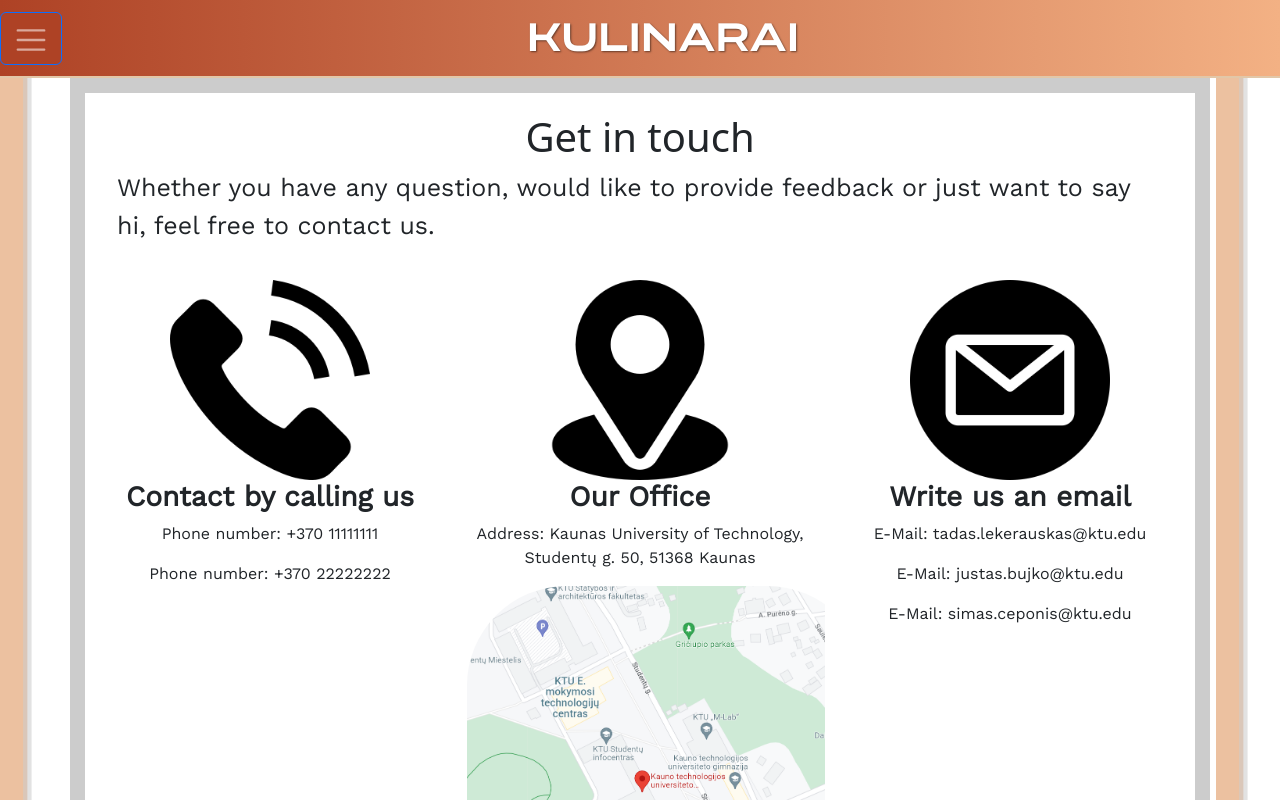
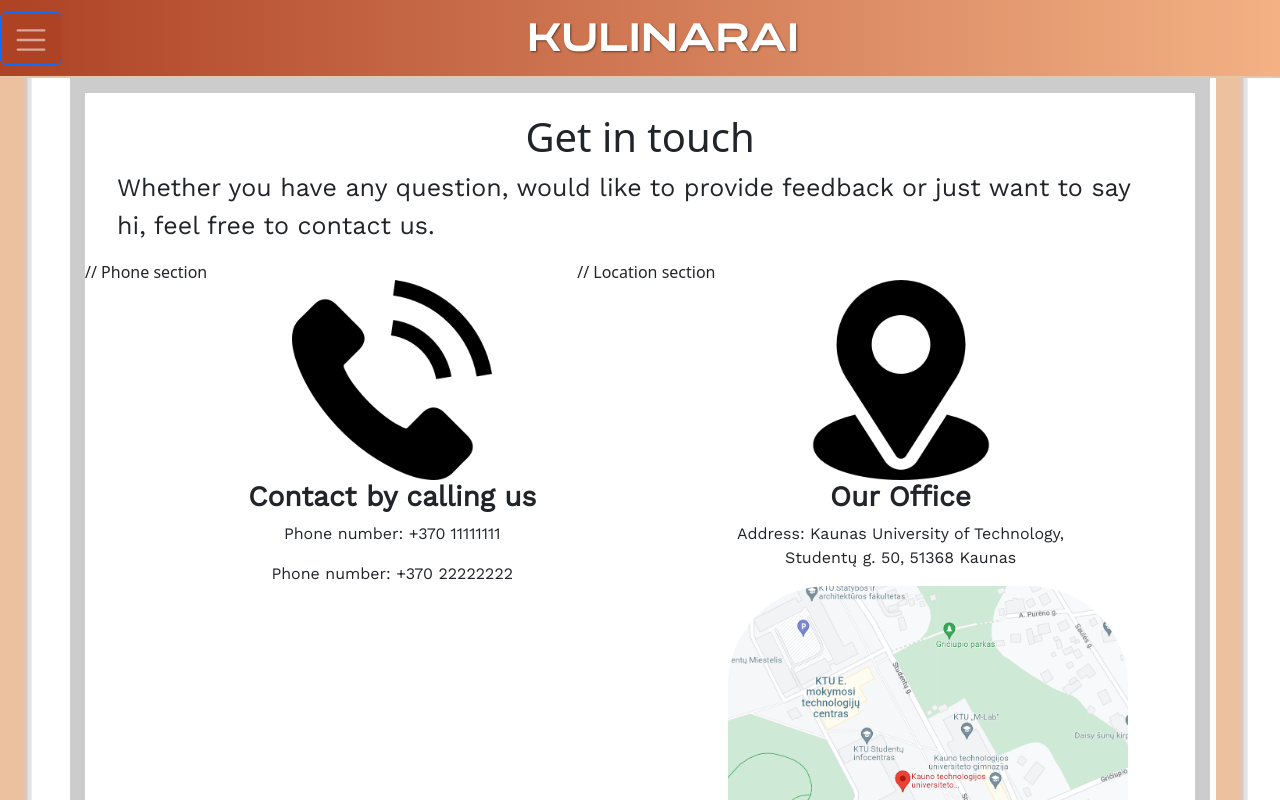
Before and after one commit to SimonCep/FoodMenu, a React (Create React App) app in the folder kulinarai/: page /ContactUs in a window 1280 px wide. Shown: the top 800 px of the page. Built offline with nearby package versions, Linux system fonts and the light colour scheme; a web font is replaced by a local one.

Commit message:
Fixed some issues, more detailed code is available

```diff
--- a/kulinarai/src/components/ContactUs/contactUs.css
+++ b/kulinarai/src/components/ContactUs/contactUs.css
@@ -21,7 +21,7 @@
     font-family: 'Alkatra', cursive;
     font-family: 'Work Sans', sans-serif;
 }
-
+/* Icon parameters */
 .contact-pic {
     width: 200px;
     height: 200px;
@@ -36,12 +36,13 @@
     object-position: center;
     border-radius: 25%;
 }
+/* Containers backround */
 .contactUs {
     background-color: #fff;
     padding: 20px;
     border: 15px solid #ccc;
   }
-
+/* Section backround */
 .contact {
     background-color: #fff;
     padding: 20px;
--- a/kulinarai/src/components/ContactUs/contactUs.js
+++ b/kulinarai/src/components/ContactUs/contactUs.js
@@ -10,18 +10,21 @@ function ContactUs() {
         Whether you have any question, would like to provide feedback or just want to say hi, feel free to contact us.
       </p>
       <Row>
+        // Phone section
         <Col className='contact' md={4}>
           <Image className='contact-pic' src={require('../../images/call.png')} />
           <h3 className='contact-name'>Contact by calling us</h3>
           <p>Phone number: +370 11111111</p>
           <p>Phone number: +370 22222222</p>
         </Col>
+        // Location section
         <Col className='contact' md={4}>
           <Image className='contact-pic' src={require('../../images/location.png')} />
           <h3 className='contact-name'>Our Office</h3>
           <p>Address: Kaunas University of Technology, Studentų g. 50, 51368 Kaunas</p>
           <Image className='map-pic' src={require('../../images/ktu_map.png')} />
         </Col>
+        // Email section
         <Col className='contact' md={4}>
           <Image className='contact-pic' src={require('../../images/email.png')} />
           <h3 className='contact-name'>Write us an email</h3>
```
